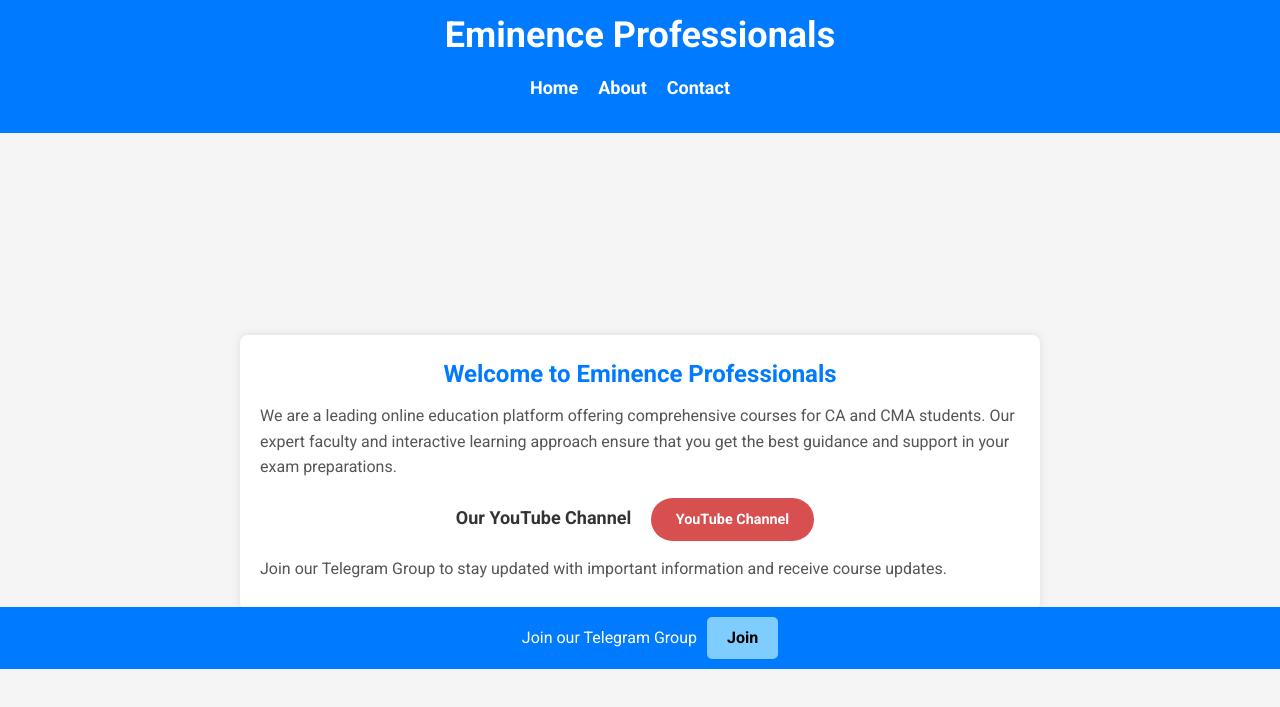
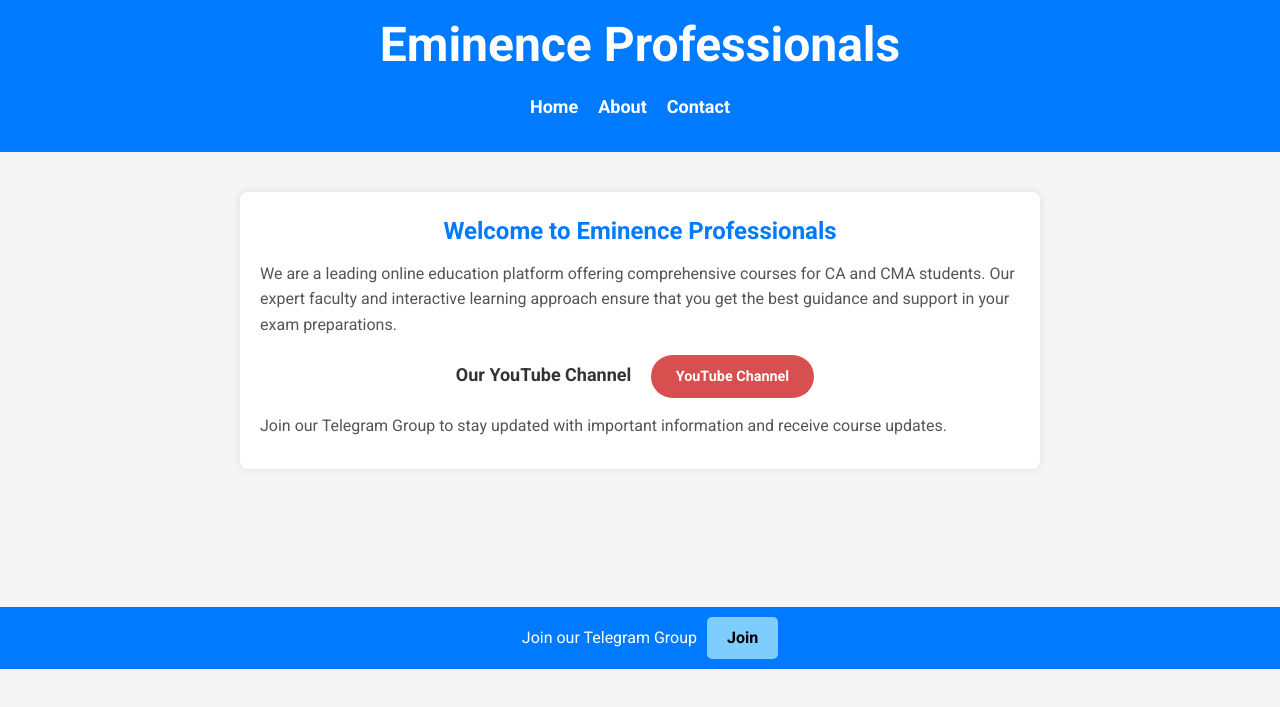
Before and after one commit to EminenceProfessionalsCC/eminenceprofessionalscc.github.io, a plain HTML site: page index.html in a window 1280 px wide. Shown: the part 131-838 px from the top of the page. After the commit the page ends 800 px from the top, so only its background shows below. Drawn offline with Linux system fonts and the light colour scheme.

Commit message:
Update common.css

```diff
--- a/css/common.css
+++ b/css/common.css
@@ -37,7 +37,7 @@ body {
 }
 
 header h1 {
-    font-size: 36px;
+    font-size: 48px;
 }
 
 nav ul {
@@ -74,7 +74,7 @@ main {
     flex-direction: column;
     align-items: center; /* Center the content horizontally */
     justify-content: center; /* Center the content vertically */
-    min-height: 100vh; /* Set the minimum height of main to full viewport height */
+    min-height: 50vh; /* Set the minimum height of main to full viewport height */
     padding: 30px; /* Add padding to keep content away from header and footer */
     box-sizing: border-box; /* Include padding in the total width and height of main */
     text-align: center;
@@ -88,7 +88,7 @@ main {
     flex-grow: 0; /* Let the home section take up the available vertical space */
     align-items: center;
     text-align: center;
-    margin-bottom: 100px; /* Remove the bottom margin */
+    margin-bottom: 50px; /* Remove the bottom margin */
 }
 
 .home-section {
```
